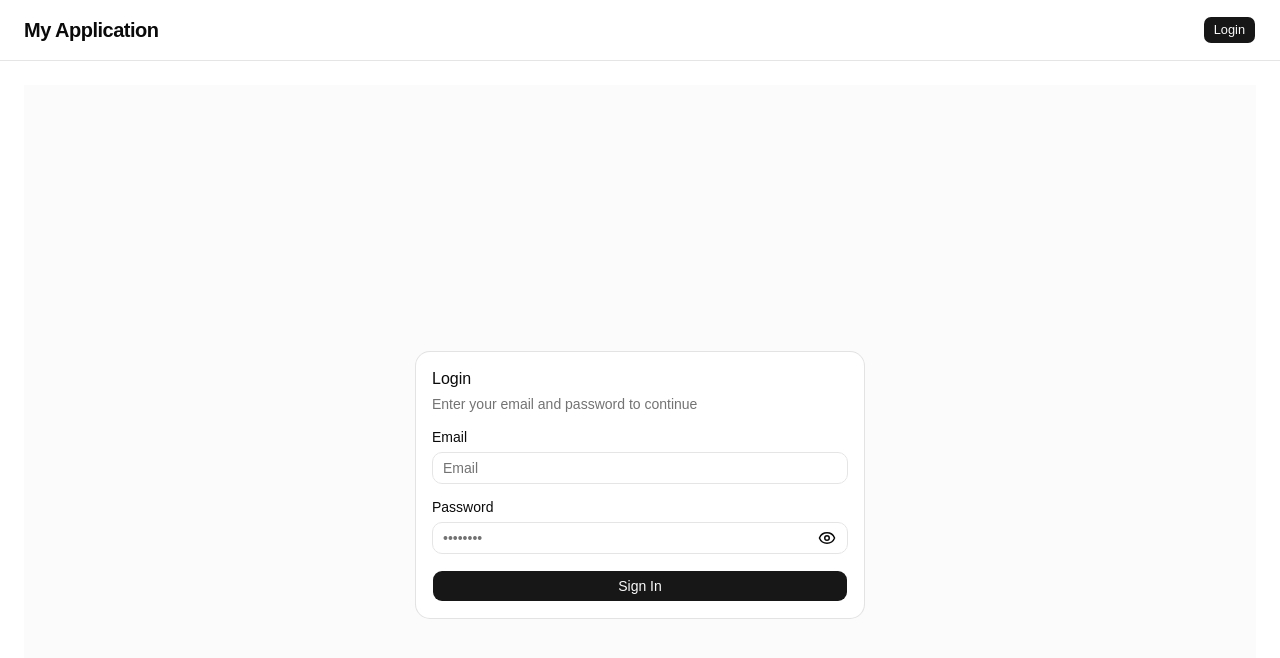
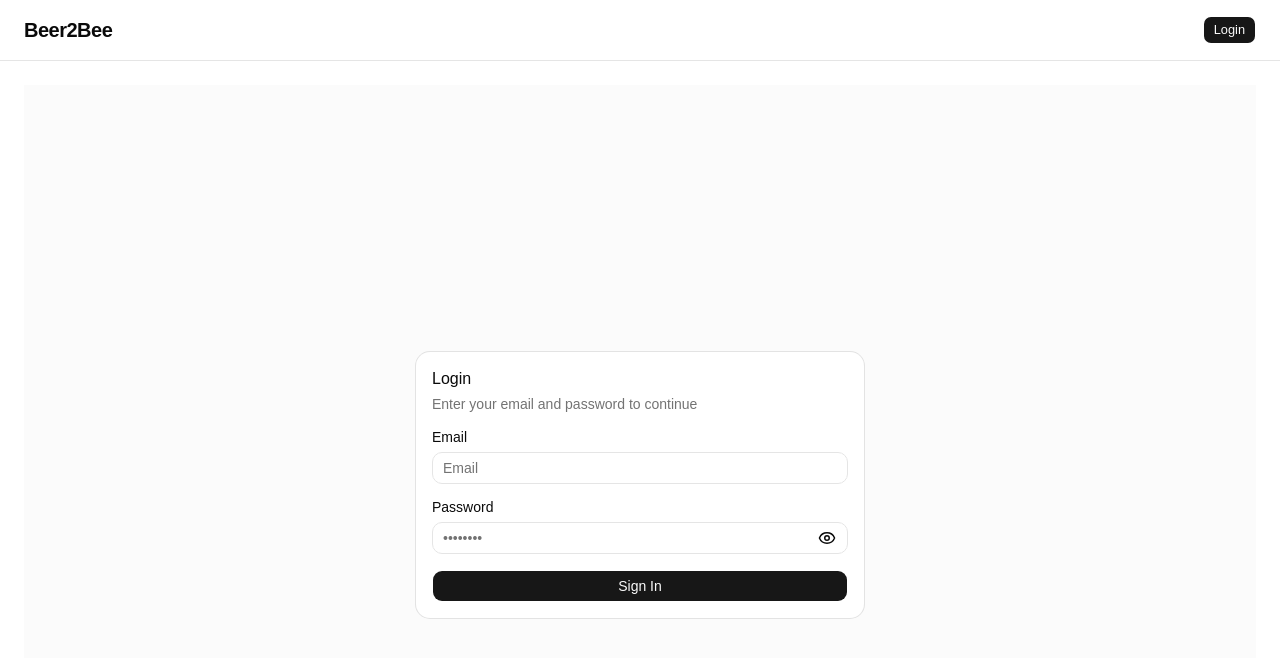
Before and after one commit to tommyle1310/Globee-SE-Exercise, a React (Vite) app: page /login in a window 1280 px wide. Shown: the top 658 px of the page. Built offline with nearby package versions, Linux system fonts and the light colour scheme; no server answers.

Commit message:
feat: dashboard (#3)

```diff
--- a/src/App.tsx
+++ b/src/App.tsx
@@ -2,11 +2,7 @@ import AppRouter from "./routes";
 import AppLayout from "./components/app-layout/AppLayout";
 
 export function App() {
-  return <>
-  <AppLayout>
-    <AppRouter />
-  </AppLayout>
-  </>;
+  return     <AppRouter />
 
 }
 
--- /dev/null
+++ b/src/components/Header.tsx
@@ -0,0 +1,22 @@
+import React from 'react'
+import { Button } from './ui/button'
+
+const Header = ({ isLoggedIn, logout, handleLoginRedirect }: { isLoggedIn: boolean; logout: () => void; handleLoginRedirect: () => void }) => {
+  return (
+      <header className="border-b bg-card px-6 py-4 flex items-center justify-between">
+        <h1 className="text-xl font-bold tracking-tight">Beer2Bee</h1>
+
+        {isLoggedIn ? (
+          <Button variant="destructive" onClick={logout} size="sm">
+            Logout
+          </Button>
+        ) : (
+          <Button variant="default" onClick={handleLoginRedirect} size="sm">
+            Login
+          </Button>
+        )}
+      </header>
+  )
+}
+
+export default Header
--- a/src/components/app-layout/AppLayout.tsx
+++ b/src/components/app-layout/AppLayout.tsx
@@ -1,6 +1,7 @@
 import React from 'react';
 import { useAuthStore } from '@/stores/useAuthStore';
 import { Button } from '@/components/ui/button';
+import Header from '../Header';
 
 interface AppLayoutProps {
   children: React.ReactNode;
@@ -16,19 +17,11 @@ const AppLayout: React.FC<AppLayoutProps> = ({ children }) => {
 
   return (
     <div className="min-h-screen flex flex-col bg-background text-foreground">
-      <header className="border-b bg-card px-6 py-4 flex items-center justify-between">
-        <h1 className="text-xl font-bold tracking-tight">My Application</h1>
-
-        {isLoggedIn ? (
-          <Button variant="destructive" onClick={logout} size="sm">
-            Logout
-          </Button>
-        ) : (
-          <Button variant="default" onClick={handleLoginRedirect} size="sm">
-            Login
-          </Button>
-        )}
-      </header>
+    <Header
+      isLoggedIn={isLoggedIn}
+      logout={logout}
+      handleLoginRedirect={handleLoginRedirect}
+    />
 
       <main className="flex-1 p-6">
         {children}
--- a/src/features/dashboard/pages/DashboardPage.tsx
+++ b/src/features/dashboard/pages/DashboardPage.tsx
@@ -2,7 +2,29 @@ import React from 'react'
 
 const DashboardPage = () => {
   return (
-    <div>DashboardPage</div>
+   <div className="flex flex-col gap-4">
+     <div className="p-4 grid grid-cols-4 gap-4">
+      {
+        [1,2,3,4].map((item) => (
+          <div key={item} className='w-full h-20 border-b bg-gray-200 rounded-md shadow-md'></div>
+        ))
+      }
+    </div>
+     <div className="p-4 grid grid-cols-3 gap-4">
+      {
+        [1,2,3,4,5,6].map((item) => (
+          <div key={item} className='w-full h-30 border-b bg-gray-200 rounded-md shadow-md'></div>
+        ))
+      }
+    </div>
+     <div className="p-4 grid grid-cols-2 gap-4">
+      {
+        [1,2].map((item) => (
+          <div key={item} className='w-full h-40 border-b bg-gray-200 rounded-md shadow-md'></div>
+        ))
+      }
+    </div>
+   </div>
   )
 }
 
--- a/src/routes/index.tsx
+++ b/src/routes/index.tsx
@@ -1,14 +1,43 @@
-import { BrowserRouter, Routes, Route } from "react-router-dom";
+import { BrowserRouter, Routes, Route, Navigate } from "react-router-dom";
+import { useAuthStore } from "@/stores/useAuthStore";
+import AppLayout from "@/components/app-layout/AppLayout"; // Đường dẫn đến file AppLayout của bạn
 import LoginPage from "@/features/auth/pages/LoginPage";
 import DashBoardPage from "@/features/dashboard/pages/DashboardPage";
 
 export default function AppRouter() {
+  // 1. Lấy trạng thái đăng nhập thực tế từ Zustand store
+  const isLoggedIn = useAuthStore((state) => state.isLoggedIn);
+
   return (
     <BrowserRouter>
-      <Routes >
-        <Route path="/login" element={<LoginPage />} />
-        <Route path="/dashboard" element={<DashBoardPage />} />
-      </Routes>
+      {/* 2. Bọc toàn bộ Routes trong AppLayout để Header luôn hiển thị tương ứng */}
+      <AppLayout>
+        <Routes>
+          {/* Mặc định vào trang chủ (/) sẽ điều hướng dựa theo trạng thái login */}
+          <Route
+            path="/"
+            element={<Navigate to={isLoggedIn ? "/dashboard" : "/login"} replace />}
+          />
+
+          {/* Giao diện Login: Nếu ĐÃ đăng nhập rồi thì không cho ở lại đây, đá qua dashboard */}
+          <Route
+            path="/login"
+            element={!isLoggedIn ? <LoginPage /> : <Navigate to="/dashboard" replace />}
+          />
+
+          {/* Giao diện Dashboard: Nếu CHƯA đăng nhập thì chặn lại, đá về trang login */}
+          <Route
+            path="/dashboard"
+            element={isLoggedIn ? <DashBoardPage /> : <Navigate to="/login" replace />}
+          />
+
+          {/* Fallback khi gõ bậy route không tồn tại */}
+          <Route
+            path="*"
+            element={<Navigate to={isLoggedIn ? "/dashboard" : "/login"} replace />}
+          />
+        </Routes>
+      </AppLayout>
     </BrowserRouter>
   );
 }
```
